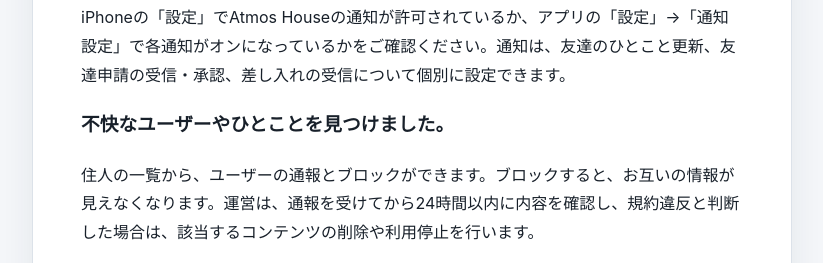
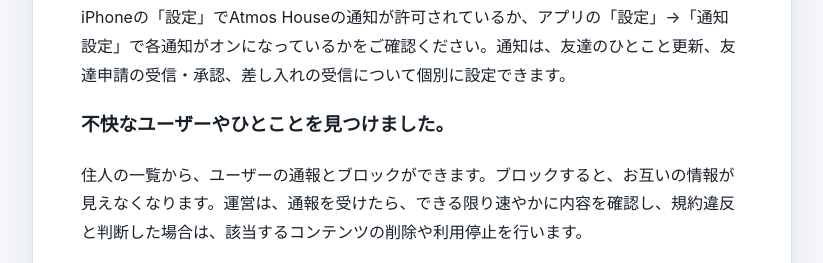
Before and after one commit to tailored4uapp-hue/app-support, a plain HTML site: page apps/atmos-house/index.html in a window 1280 px wide. Shown: the part 1267-1530 px from the top of the page, without its empty margins (228-1051 px from the left). Drawn offline with Linux system fonts and the light colour scheme.

Commit message:
Atmos House: 通報の確認時間を「できる限り速やかに」へ変更
Co-Authored-By: Claude Sonnet 5.5 <noreply@anthropic.com>

```diff
--- a/apps/atmos-house/index.html
+++ b/apps/atmos-house/index.html
@@ -37,7 +37,7 @@
     <p>iPhoneの「設定」でAtmos Houseの通知が許可されているか、アプリの「設定」→「通知設定」で各通知がオンになっているかをご確認ください。通知は、友達のひとこと更新、友達申請の受信・承認、差し入れの受信について個別に設定できます。</p>
 
     <h3>不快なユーザーやひとことを見つけました。</h3>
-    <p>住人の一覧から、ユーザーの通報とブロックができます。ブロックすると、お互いの情報が見えなくなります。運営は、通報を受けてから24時間以内に内容を確認し、規約違反と判断した場合は、該当するコンテンツの削除や利用停止を行います。</p>
+    <p>住人の一覧から、ユーザーの通報とブロックができます。ブロックすると、お互いの情報が見えなくなります。運営は、通報を受けたら、できる限り速やかに内容を確認し、規約違反と判断した場合は、該当するコンテンツの削除や利用停止を行います。</p>
 
     <h3>名前を変更したい。</h3>
     <p>設定の「アカウント設定」→「名前を変更」から変更できます（20文字まで）。</p>
```
Also changed, not shown: apps/atmos-house/terms/index.html (+1 -1 lines).
